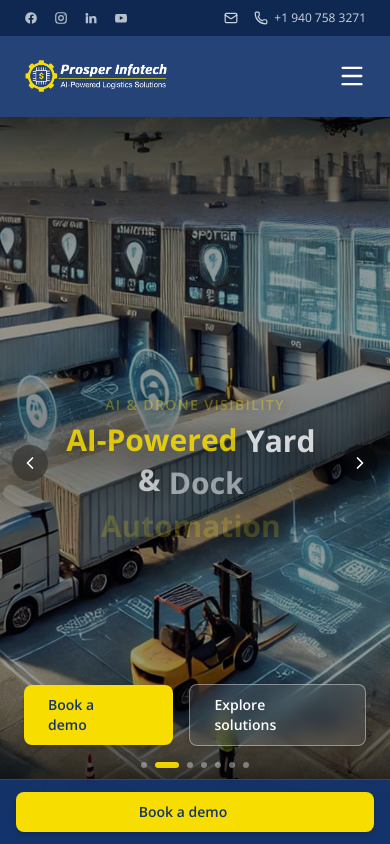
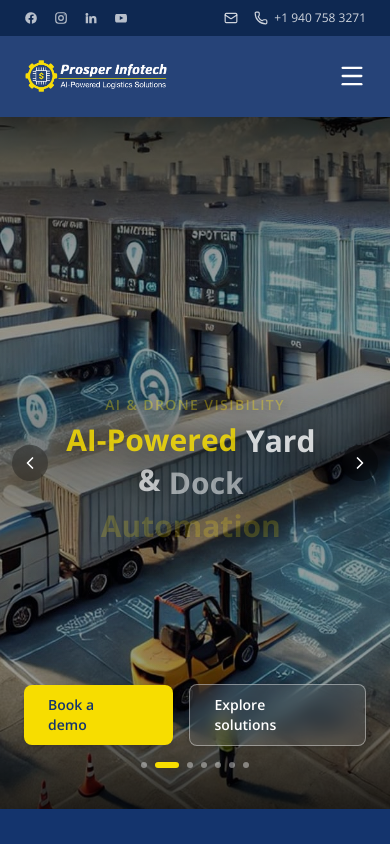
Before and after one commit to prosper-infotech/prosper, a React (Vite) app: page / in a window 390 px wide. Shown: the top 844 px of the page. Built offline with nearby package versions, Linux system fonts and the light colour scheme.

Commit message:
Remove sticky mobile bottom CTA bar
Dropped StickyMobileCTA and its bottom-padding reservation from
Layout. The hero and other pages now use full viewport height on
mobile instead of leaving a bar-height gap at the bottom.

```diff
--- a/src/components/layout/Layout.jsx
+++ b/src/components/layout/Layout.jsx
@@ -3,7 +3,6 @@ import { AnimatePresence, motion } from 'framer-motion'
 import TopBar from './TopBar'
 import Header from './Header'
 import Footer from './Footer'
-import StickyMobileCTA from './StickyMobileCTA'
 import useAnalyticsPageView from '../../hooks/useAnalyticsPageView'
 import useScrollToHash from '../../hooks/useScrollToHash'
 
@@ -14,7 +13,7 @@ export default function Layout() {
   useScrollToHash()
 
   return (
-    <div className="min-h-screen flex flex-col pb-16 lg:pb-0">
+    <div className="min-h-screen flex flex-col">
       <TopBar />
       <Header />
       <main className="flex-1">
@@ -31,7 +30,6 @@ export default function Layout() {
         </AnimatePresence>
       </main>
       <Footer />
-      <StickyMobileCTA />
     </div>
   )
 }
--- a/src/components/layout/StickyMobileCTA.jsx
+++ /dev/null
@@ -1,16 +0,0 @@
-import { useLocation } from 'react-router-dom'
-import Button from '../ui/Button'
-
-export default function StickyMobileCTA() {
-  const location = useLocation()
-
-  if (location.pathname === '/contact') return null
-
-  return (
-    <div className="fixed inset-x-0 bottom-0 z-30 border-t border-white/10 bg-navy/95 px-4 py-3 shadow-[0_-4px_20px_rgba(0,0,0,0.25)] backdrop-blur-md lg:hidden">
-      <Button to="/contact" variant="primary" className="w-full">
-        Book a demo
-      </Button>
-    </div>
-  )
-}
```
